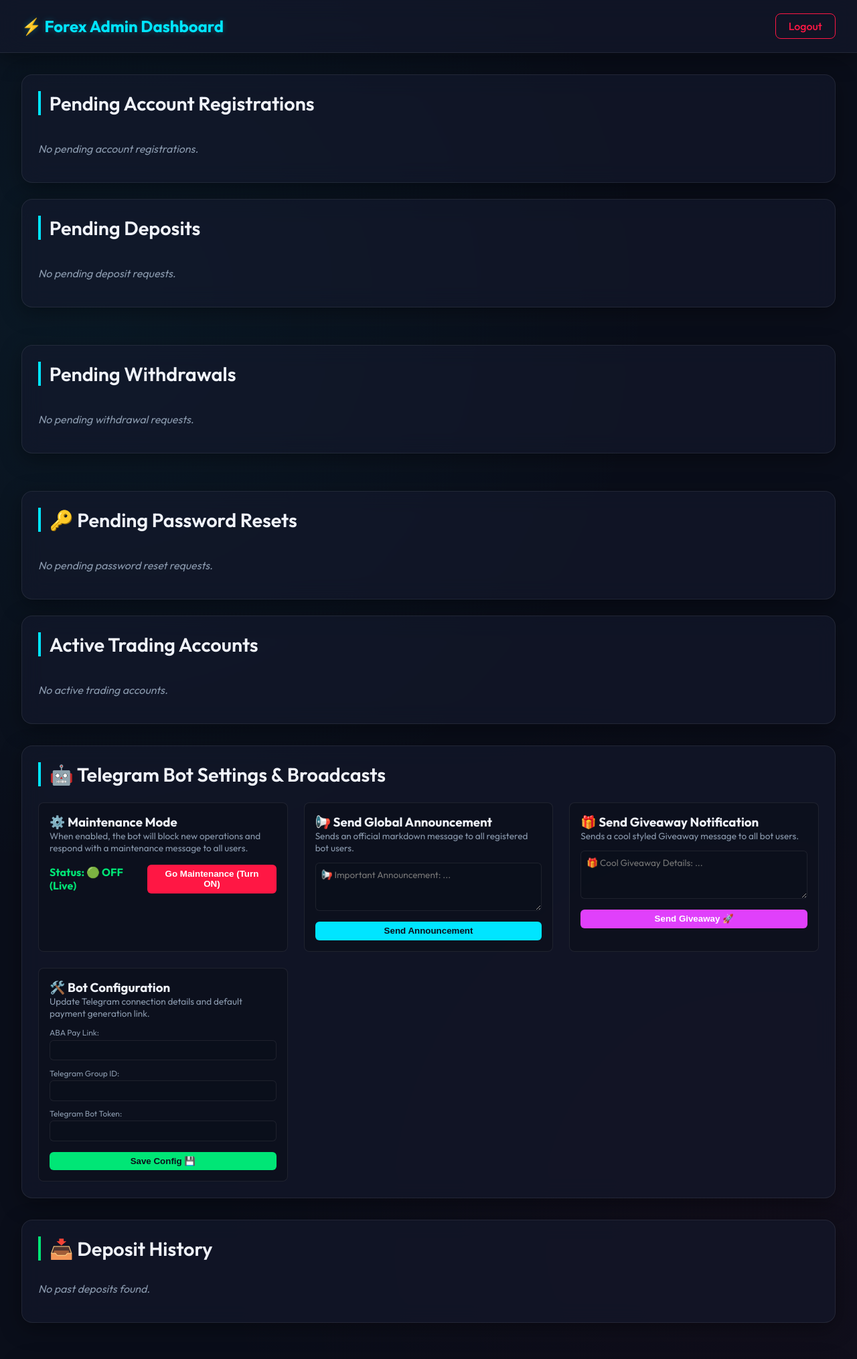
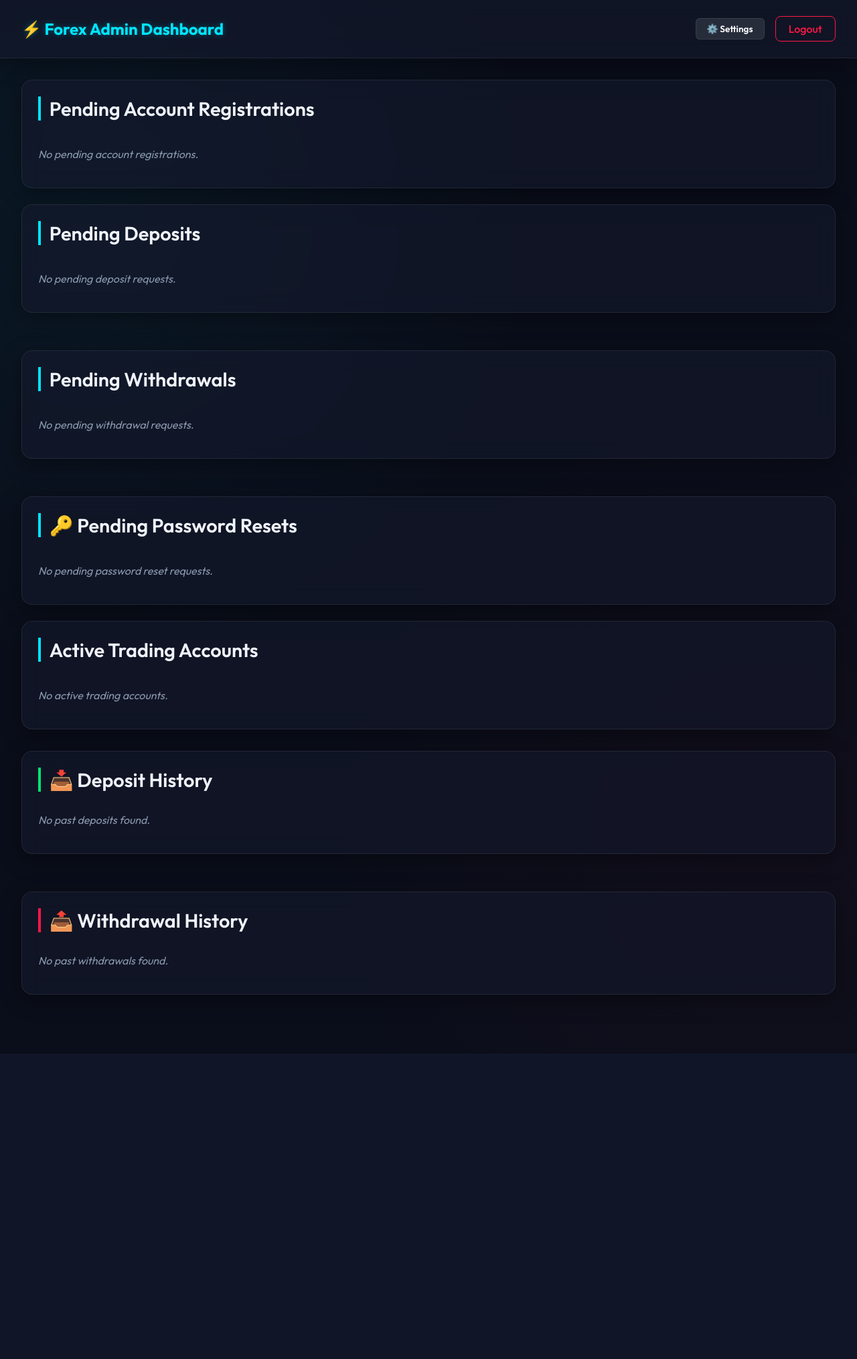
Before and after one commit to Hengsadboy/sony, a FastAPI app: template templates/dashboard.html in a window 1280 px wide. Shown: the top 2029 px of the page at 67% size. After the commit the page ends 1573 px from the top, so only its background shows below. Run offline with FastAPI, Linux system fonts and the light colour scheme; the template is opened without the code that fills it, so the values that code supplies are empty.

Commit message:
Create standalone /settings page and allow editing English and Khmer welcome messages dynamically from settings

```diff
--- a/admin_panel.py
+++ b/admin_panel.py
@@ -464,6 +464,45 @@ async def check_updates(db: Session = Depends(get_db)):
     }
 
 
+@app.get("/settings", response_class=HTMLResponse)
+async def settings_page(request: Request, db: Session = Depends(get_db)):
+    try:
+        get_current_admin(request)
+    except HTTPException:
+        return RedirectResponse(url="/login", status_code=303)
+
+    maintenance = db.query(SystemSetting).filter(SystemSetting.key == "maintenance_mode").first()
+    maintenance_enabled = maintenance and maintenance.value == "true"
+
+    aba_pay_link_setting = db.query(SystemSetting).filter(SystemSetting.key == "aba_pay_link").first()
+    aba_pay_link = aba_pay_link_setting.value if aba_pay_link_setting else "https://link.payway.com.kh/ABAPAYMu475556i"
+
+    telegram_group_id_setting = db.query(SystemSetting).filter(SystemSetting.key == "telegram_group_id").first()
+    telegram_group_id = telegram_group_id_setting.value if telegram_group_id_setting else "-5536620816"
+
+    telegram_bot_token_setting = db.query(SystemSetting).filter(SystemSetting.key == "telegram_bot_token").first()
+    telegram_bot_token = telegram_bot_token_setting.value if telegram_bot_token_setting else ""
+
+    welcome_msg_en_setting = db.query(SystemSetting).filter(SystemSetting.key == "welcome_msg_en").first()
+    welcome_msg_en = welcome_msg_en_setting.value if welcome_msg_en_setting else "👋 Welcome *{name}* to our *Manual Forex Broker*!"
+
+    welcome_msg_km_setting = db.query(SystemSetting).filter(SystemSetting.key == "welcome_msg_km").first()
+    welcome_msg_km = welcome_msg_km_setting.value if welcome_msg_km_setting else "👋 សូមស្វាគមន៍ *{name}* មកកាន់ *Manual Forex Broker* របស់យើង!"
+
+    return templates.TemplateResponse(
+        request=request,
+        name="settings.html",
+        context={
+            "maintenance_enabled": maintenance_enabled,
+            "aba_pay_link": aba_pay_link,
+            "telegram_group_id": telegram_group_id,
+            "telegram_bot_token": telegram_bot_token,
+            "welcome_msg_en": welcome_msg_en,
+            "welcome_msg_km": welcome_msg_km
+        }
+    )
+
+
 @app.post("/toggle-maintenance")
 async def toggle_maintenance(enabled: str = Form(...), db: Session = Depends(get_db)):
     setting = db.query(SystemSetting).filter(SystemSetting.key == "maintenance_mode").first()
@@ -472,7 +511,7 @@ async def toggle_maintenance(enabled: str = Form(...), db: Session = Depends(get
         db.add(setting)
     setting.value = "true" if enabled == "true" else "false"
     db.commit()
-    return RedirectResponse(url="/dashboard", status_code=303)
+    return RedirectResponse(url="/settings", status_code=303)
 
 
 @app.post("/broadcast")
@@ -500,7 +539,7 @@ async def broadcast(
         except Exception as e:
             print(f"Failed to send broadcast to user {u.telegram_id}: {e}")
 
-    return RedirectResponse(url="/dashboard", status_code=303)
+    return RedirectResponse(url="/settings", status_code=303)
 
 
 @app.post("/update-settings")
@@ -509,6 +548,8 @@ async def update_settings(
     aba_pay_link: str = Form(...),
     telegram_group_id: str = Form(...),
     telegram_bot_token: str = Form(...),
+    welcome_msg_en: str = Form(...),
+    welcome_msg_km: str = Form(...),
     db: Session = Depends(get_db)
 ):
     try:
@@ -519,7 +560,9 @@ async def update_settings(
     for key, val in [
         ("aba_pay_link", aba_pay_link),
         ("telegram_group_id", telegram_group_id),
-        ("telegram_bot_token", telegram_bot_token)
+        ("telegram_bot_token", telegram_bot_token),
+        ("welcome_msg_en", welcome_msg_en),
+        ("welcome_msg_km", welcome_msg_km)
     ]:
         setting = db.query(SystemSetting).filter(SystemSetting.key == key).first()
         if not setting:
@@ -528,7 +571,7 @@ async def update_settings(
         setting.value = val.strip()
     db.commit()
 
-    return RedirectResponse(url="/dashboard", status_code=303)
+    return RedirectResponse(url="/settings", status_code=303)
 
 
 if __name__ == "__main__":
--- a/bot.py
+++ b/bot.py
@@ -418,7 +418,8 @@ async def set_language(update: Update, context: ContextTypes.DEFAULT_TYPE):
 
     # Send welcome text in selected language with keyboard
     first_name = (query.from_user.first_name or "Trader").replace("*", "").replace("_", "").replace("[", "").replace("`", "")
-    welcome_text = TEXTS["welcome"][lang].format(name=first_name)
+    welcome_template = get_setting(f"welcome_msg_{lang}", TEXTS["welcome"][lang])
+    welcome_text = welcome_template.format(name=first_name)
     persistent_markup = get_persistent_markup(lang)
 
     target_msg = query.message if query.message else update.effective_message
--- a/templates/dashboard.html
+++ b/templates/dashboard.html
@@ -5,7 +5,8 @@
 {% block body %}
 <header class="glass-panel" style="border-radius: 0; border-left: none; border-right: none; border-top: none;">
     <div class="logo">⚡ Forex Admin Dashboard</div>
-    <div>
+    <div style="display: flex; gap: 1rem; align-items: center;">
+        <a href="/settings" class="btn-primary" style="margin: 0; padding: 0.4rem 1rem; text-decoration: none; font-size: 0.85rem; background: rgba(255,255,255,0.1); border: 1px solid var(--glass-border); color: white;">⚙️ Settings</a>
         <a href="/logout" class="logout-btn">Logout</a>
     </div>
 </header>
@@ -244,80 +245,7 @@
         </div>
     </div>
 
-    <!-- BOT CONTROL SETTINGS PANEL -->
-    <div class="glass-panel card" style="margin-top: 2rem;">
-        <h2 class="section-title">🤖 Telegram Bot Settings & Broadcasts</h2>
 
-        <div style="display: grid; grid-template-columns: repeat(auto-fit, minmax(300px, 1fr)); gap: 1.5rem; margin-top: 1rem;">
-            <!-- Maintenance Mode & Status Toggle -->
-            <div style="background: rgba(0,0,0,0.2); padding: 1rem; border-radius: 8px; border: 1px solid var(--glass-border);">
-                <h3>⚙️ Maintenance Mode</h3>
-                <p style="font-size: 0.85rem; color: var(--text-muted); margin-bottom: 1rem;">
-                    When enabled, the bot will block new operations and respond with a maintenance message to all users.
-                </p>
-                <form action="/toggle-maintenance" method="POST" style="display: flex; flex-direction: column; gap: 0.8rem;">
-                    <div style="display: flex; align-items: center; justify-content: space-between;">
-                        <span style="font-weight: bold; color: {% if maintenance_enabled %}var(--danger-color){% else %}var(--success-color){% endif %};">
-                            Status: {% if maintenance_enabled %}🔴 ON (Maintenance){% else %}🟢 OFF (Live){% endif %}
-                        </span>
-                        <input type="hidden" name="enabled" value="{% if maintenance_enabled %}false{% else %}true{% endif %}">
-                        <button type="submit" class="{% if maintenance_enabled %}btn-success{% else %}btn-danger{% endif %}" style="margin: 0; padding: 0.4rem 1rem;">
-                            {% if maintenance_enabled %}Go Live (Turn OFF){% else %}Go Maintenance (Turn ON){% endif %}
-                        </button>
-                    </div>
-                </form>
-            </div>
-
-            <!-- Broadcast Announcement -->
-            <div style="background: rgba(0,0,0,0.2); padding: 1rem; border-radius: 8px; border: 1px solid var(--glass-border);">
-                <h3>📢 Send Global Announcement</h3>
-                <p style="font-size: 0.85rem; color: var(--text-muted); margin-bottom: 0.8rem;">
-                    Sends an official markdown message to all registered bot users.
-                </p>
-                <form action="/broadcast" method="POST" style="display: flex; flex-direction: column; gap: 0.5rem;">
-                    <input type="hidden" name="type" value="announcement">
-                    <textarea name="message" rows="3" class="form-input" placeholder="📢 Important Announcement: ..." required style="font-family: inherit; font-size: 0.85rem;"></textarea>
-                    <button type="submit" class="btn-primary" style="margin: 0; padding: 0.4rem;">Send Announcement</button>
-                </form>
-            </div>
-
-            <!-- Giveaway Broadcaster -->
-            <div style="background: rgba(0,0,0,0.2); padding: 1rem; border-radius: 8px; border: 1px solid var(--glass-border);">
-                <h3>🎁 Send Giveaway Notification</h3>
-                <p style="font-size: 0.85rem; color: var(--text-muted); margin-bottom: 0.8rem;">
-                    Sends a cool styled Giveaway message to all bot users.
-                </p>
-                <form action="/broadcast" method="POST" style="display: flex; flex-direction: column; gap: 0.5rem;">
-                    <input type="hidden" name="type" value="giveaway">
-                    <textarea name="message" rows="3" class="form-input" placeholder="🎁 Cool Giveaway Details: ..." required style="font-family: inherit; font-size: 0.85rem;"></textarea>
-                    <button type="submit" class="btn-primary" style="margin: 0; padding: 0.4rem; background: #e040fb; color: white;">Send Giveaway 🚀</button>
-                </form>
-            </div>
-
-            <!-- Bot Parameters & Settings -->
-            <div style="background: rgba(0,0,0,0.2); padding: 1rem; border-radius: 8px; border: 1px solid var(--glass-border);">
-                <h3>🛠️ Bot Configuration</h3>
-                <p style="font-size: 0.85rem; color: var(--text-muted); margin-bottom: 0.8rem;">
-                    Update Telegram connection details and default payment generation link.
-                </p>
-                <form action="/update-settings" method="POST" style="display: flex; flex-direction: column; gap: 0.5rem;">
-                    <div style="margin-bottom: 0.2rem;">
-                        <label style="font-size: 0.75rem; color: var(--text-muted); display: block; margin-bottom: 0.2rem;">ABA Pay Link:</label>
-                        <input type="text" name="aba_pay_link" value="{{ aba_pay_link }}" class="form-input" required style="font-size: 0.8rem; margin-bottom: 0; padding: 0.4rem;">
-                    </div>
-                    <div style="margin-bottom: 0.2rem;">
-                        <label style="font-size: 0.75rem; color: var(--text-muted); display: block; margin-bottom: 0.2rem;">Telegram Group ID:</label>
-                        <input type="text" name="telegram_group_id" value="{{ telegram_group_id }}" class="form-input" required style="font-size: 0.8rem; margin-bottom: 0; padding: 0.4rem;">
-                    </div>
-                    <div style="margin-bottom: 0.5rem;">
-                        <label style="font-size: 0.75rem; color: var(--text-muted); display: block; margin-bottom: 0.2rem;">Telegram Bot Token:</label>
-                        <input type="text" name="telegram_bot_token" value="{{ telegram_bot_token }}" class="form-input" required style="font-size: 0.8rem; margin-bottom: 0; padding: 0.4rem;">
-                    </div>
-                    <button type="submit" class="btn-primary" style="margin: 0; padding: 0.4rem; background: #00e676; color: #0a0e1a; font-weight: bold;">Save Config 💾</button>
-                </form>
-            </div>
-        </div>
-    </div>
 
     <!-- History grids cols 2 -->
     <div class="grid-cols-2" style="margin-top: 2rem;">
```
Also changed, not shown: database.py (+8 -0 lines), templates/settings.html (added, +106 -0 lines).
